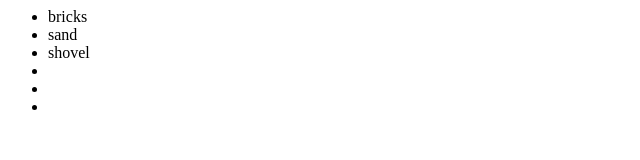
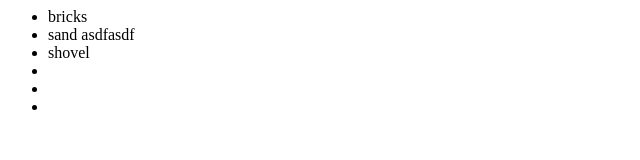
Before and after one commit to johncabarlo/hello-world, a plain HTML site: page index.html in a window 1280 px wide. Shown: the full height of the page, 0-640 px from the left. Drawn offline with Linux system fonts and the light colour scheme.

Commit message:
update index.html

```diff
--- a/index.html
+++ b/index.html
@@ -4,7 +4,7 @@
 		<div>
 			<ul>
 				<li>bricks</li>
-				<li>sand</li>
+				<li>sand asdfasdf</li>
 				<li>shovel</li>
 				<li></li>
 				<li></li>
```
